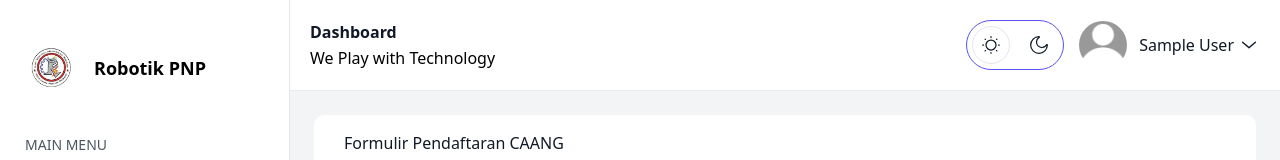
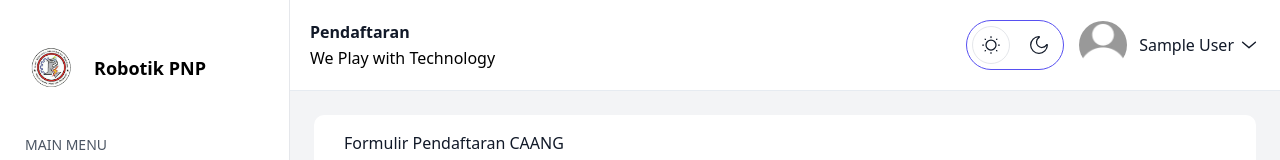
Before and after one commit to zakyrmh/robotik-pnp, a Next.js app: page /pendaftaran in a window 1280 px wide. Shown: the top 160 px of the page. Built offline with nearby package versions, Linux system fonts and the light colour scheme; no server answers; the database is empty; sample sign-in values are in the browser's storage.

Commit message:
fix: title header

```diff
--- a/components/Layouts/header/index.tsx
+++ b/components/Layouts/header/index.tsx
@@ -8,9 +8,11 @@ import { MenuIcon } from "./icons";
 // import { Notification } from "./notification";
 import { ThemeToggleSwitch } from "./theme-toggle";
 import { UserInfo } from "./user-info";
+import { usePathname } from "next/navigation";
 
 export function Header() {
   const { toggleSidebar, isMobile } = useSidebarContext();
+  const pathname = usePathname();
 
   return (
     <header className="sticky top-0 z-30 flex items-center justify-between border-b border-stroke bg-white px-4 py-5 shadow-1 dark:border-stroke-dark dark:bg-gray-dark md:px-5 2xl:px-10">
@@ -36,7 +38,7 @@ export function Header() {
 
       <div className="max-xl:hidden">
         <h1 className="mb-0.5 text-heading-5 font-bold text-dark dark:text-white">
-          Dashboard
+          {pathname == "/" ? "Robotik PNP" : pathname == "/dashboard" ? "Dashboard" : pathname == "/pendaftaran"  ? "Pendaftaran" : ""}
         </h1>
         <p className="font-medium">We Play with Technology</p>
       </div>
```
